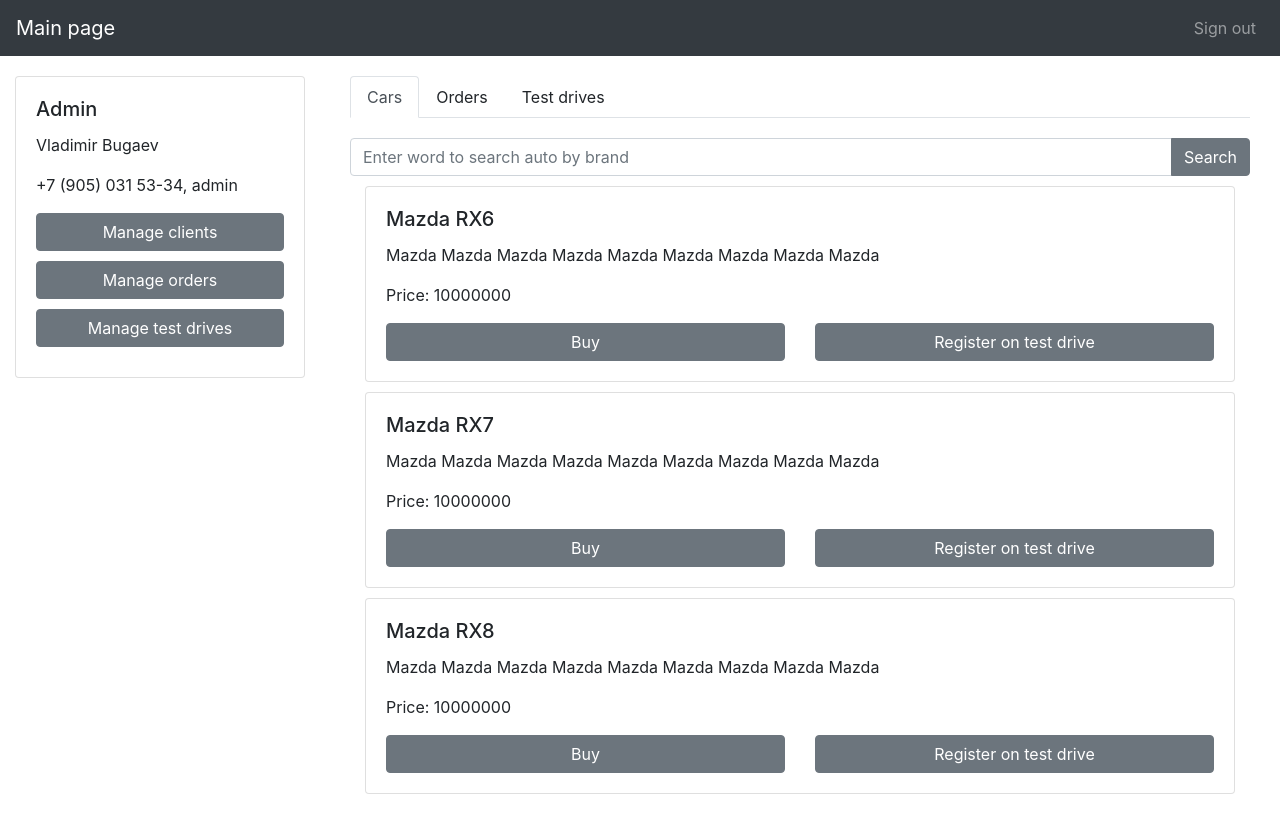
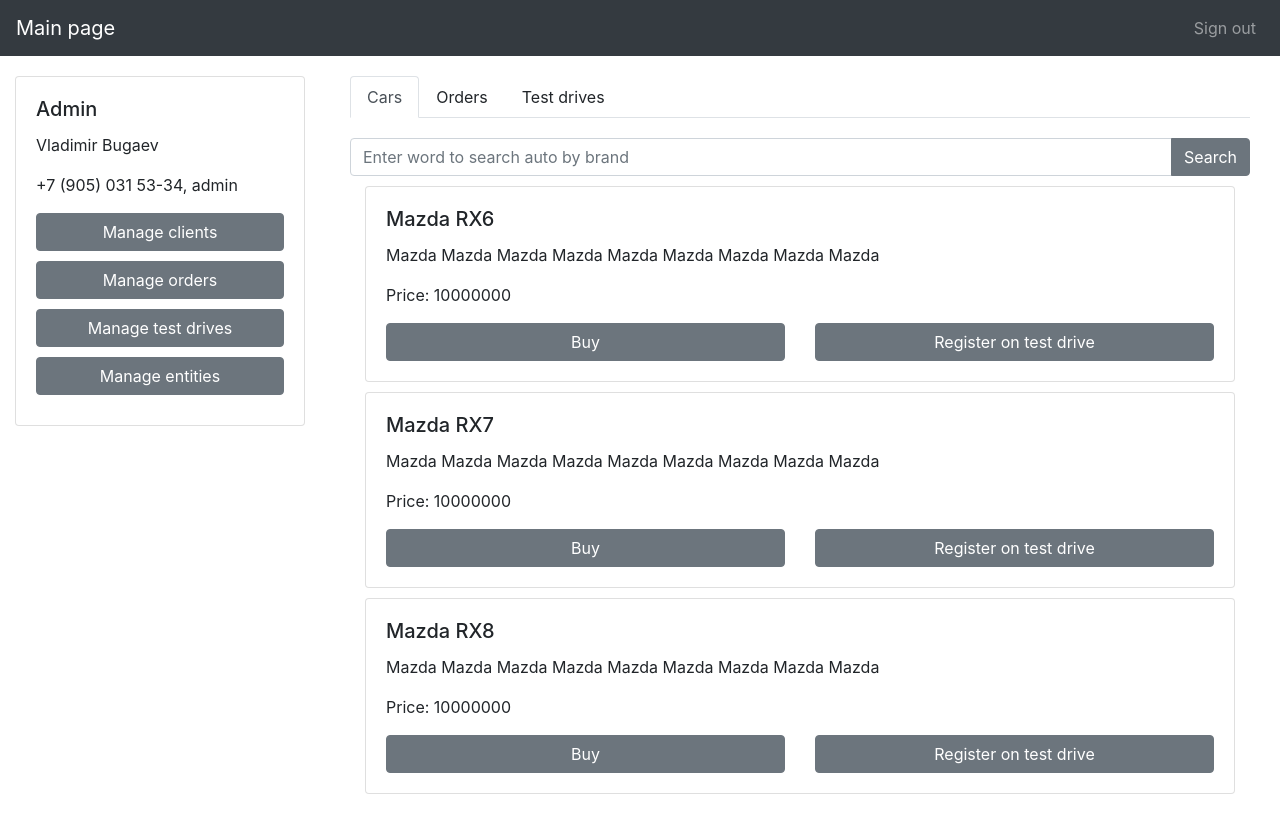
Before and after one commit to VBugaev/car-showroom, a Next.js app: page /main in a window 1280 px wide. Shown: the top 832 px of the page. Built offline with nearby package versions, Linux system fonts and the light colour scheme.

Commit message:
mini upd

```diff
--- a/package.json
+++ b/package.json
@@ -45,6 +45,7 @@
     "passport": "^0.4.0",
     "passport-local": "^1.0.0",
     "react": "^16.5.2",
+    "react-datepicker": "^2.0.0",
     "react-dom": "^16.5.2",
     "react-redux": "^5.1.1",
     "react-spinners": "^0.4.7",
--- a/pages/main.js
+++ b/pages/main.js
@@ -20,6 +20,7 @@ export default class extends React.Component {
                       <Button className="user-section-btn">Manage clients</Button>
                       <Button className="user-section-btn">Manage orders</Button>
                       <Button className="user-section-btn">Manage test drives</Button>
+                      <Button className="user-section-btn">Manage entities</Button>
                     </Card>
                 </Col>
                 <Col md="9" className="main-page-section">
```
Also changed, not shown: 1 other file (tests, documents, lock files or other folders).
